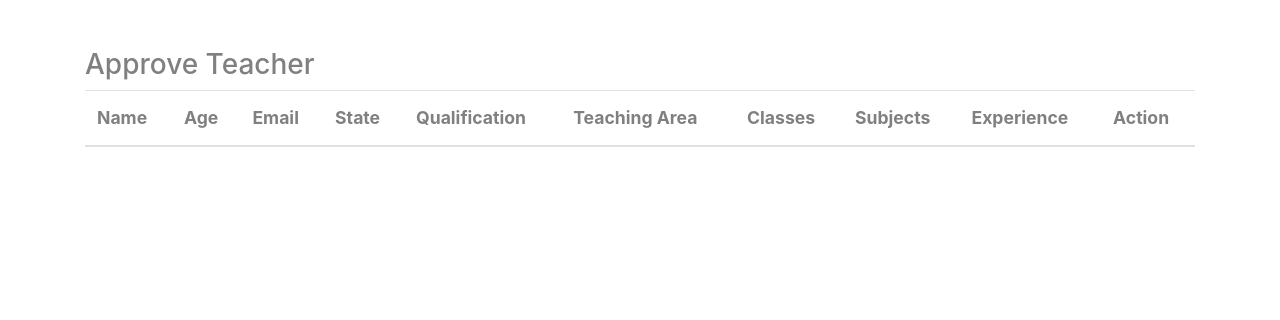
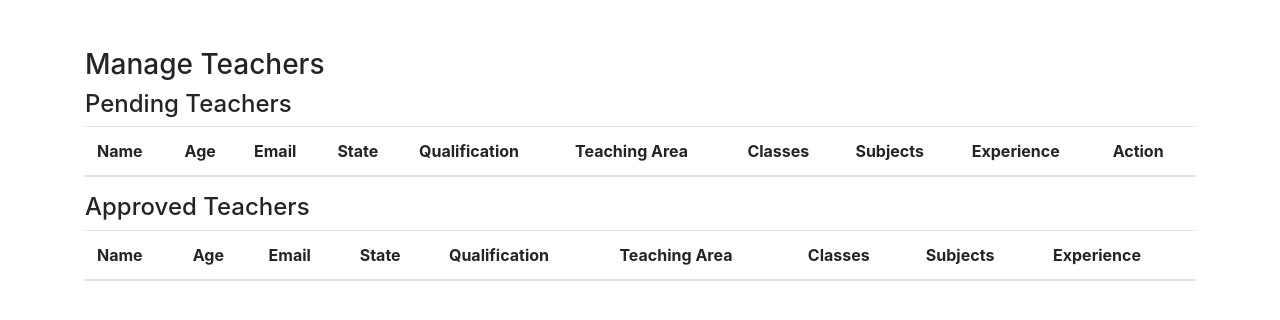
Before and after one commit to divyaantonty/virtual_classroom, a Django app: page /manage-teachers/ in a window 1280 px wide. Shown: the top 320 px of the page. Run offline with Django 5.2, Linux system fonts and the light colour scheme; data that the repository does not hold is empty; parts of the project's set-up code (start-up, migrations or seed data) failed here and were passed over; some libraries are stand-ins or nearby versions.

Commit message:
manage_teacher

```diff
--- a/myApp/templates/manage_teachers.html
+++ b/myApp/templates/manage_teachers.html
@@ -1,19 +1,19 @@
+<!-- templates/manage_teachers.html -->
+
 <!DOCTYPE html>
 <html lang="en">
-
 <head>
     <meta charset="UTF-8">
     <meta name="viewport" content="width=device-width, initial-scale=1.0">
     <title>Manage Teachers</title>
-
     {% load static %}
     <link rel="stylesheet" href="{% static 'css/bootstrap.min.css' %}">
-    <link rel="stylesheet" href="{% static 'css/style.css' %}">
 </head>
-
 <body>
     <div class="container mt-5">
-        <h3>Approve Teacher</h3>
+        <h3>Manage Teachers</h3>
+
+        <h4>Pending Teachers</h4>
         <table class="table">
             <thead>
                 <tr>
@@ -50,10 +50,41 @@
             </tbody>
         </table>
 
+        <h4>Approved Teachers</h4>
+        <table class="table">
+            <thead>
+                <tr>
+                    <th>Name</th>
+                    <th>Age</th>
+                    <th>Email</th>
+                    <th>State</th>
+                    <th>Qualification</th>
+                    <th>Teaching Area</th>
+                    <th>Classes</th>
+                    <th>Subjects</th>
+                    <th>Experience</th>
+                </tr>
+            </thead>
+            <tbody>
+                {% for teacher in approved_teachers %}
+                <tr>
+                    <td>{{ teacher.first_name }} {{ teacher.last_name }}</td>
+                    <td>{{ teacher.age }}</td>
+                    <td>{{ teacher.email }}</td>
+                    <td>{{ teacher.state }}</td>
+                    <td>{{ teacher.qualification }}</td>
+                    <td>{{ teacher.teaching_area }}</td>
+                    <td>{{ teacher.classes }}</td>
+                    <td>{{ teacher.subjects }}</td>
+                    <td>{{ teacher.experience }}</td>
+                </tr>
+                {% endfor %}
+            </tbody>
+        </table>
+
     </div>
 
     <script src="{% static 'js/jquery-3.3.1.min.js' %}"></script>
     <script src="{% static 'js/bootstrap.min.js' %}"></script>
 </body>
-
 </html>
--- a/myApp/urls.py
+++ b/myApp/urls.py
@@ -50,6 +50,7 @@ urlpatterns = [
 
     path('admin_dashboard/', views.admin_dashboard, name='admin_dashboard'),
     path('manage-students/', views.manage_students, name='manage_students'),
+    path('delete_student/<int:student_id>/', views.delete_student, name='delete_student'),
 
     path('manage-teachers/', views.manage_teachers, name='manage_teachers'),
     path('teachers/', views.teacher_list, name='teacher_list'),
--- a/myApp/views.py
+++ b/myApp/views.py
@@ -301,8 +301,26 @@ def admin_login(request):
 def admin_dashboard(request):
     return render(request, 'admin_dashboard.html')
 
+from django.shortcuts import render
+from .models import CustomUser
+
 def manage_students(request):
-    return render(request, 'manage_students.html')
+    students = CustomUser.objects.all()
+    students = CustomUser.objects.select_related('course').all()
+    return render(request, 'manage_students.html', {'students': students})
+
+from django.shortcuts import render, redirect, get_object_or_404
+from django.contrib import messages
+from .models import CustomUser
+
+def delete_student(request, student_id):
+    student = get_object_or_404(CustomUser, id=student_id)
+    if request.method == 'POST':
+        student.delete()
+        messages.success(request, 'Student deleted successfully.')
+        return redirect('manage_students')
+
+
 
 from django.contrib.auth import logout as auth_logout
 from django.shortcuts import redirect
@@ -373,11 +391,13 @@ import string
 
 def manage_teachers(request):
     pending_teachers = Teacher.objects.filter(status='pending')
-    all_teachers = Teacher.objects.all()
-    return render(request, 'manage_teachers.html', {
+    approved_teachers = Teacher.objects.filter(status='approved')
+
+    context = {
         'pending_teachers': pending_teachers,
-        'all_teachers': all_teachers,
-    })
+        'approved_teachers': approved_teachers,
+    }
+    return render(request, 'manage_teachers.html', context)
 
 from django.shortcuts import render, get_object_or_404, redirect
 from django.core.mail import send_mail
@@ -447,11 +467,18 @@ def approve_teacher(request, teacher_id):
     return render(request, 'approve_teacher.html', {'form': form, 'teacher': teacher})
 
 
+from django.shortcuts import render, redirect, get_object_or_404
+from .models import Teacher
+
 def reject_teacher(request, teacher_id):
     teacher = get_object_or_404(Teacher, id=teacher_id)
-    teacher.status = 'rejected'
-    teacher.save()
-    return redirect('approve_teacher')
+
+    if request.method == 'POST':
+        teacher.delete()  # Or you can set the status to 'pending'
+        return redirect('manage_teachers')  # Redirect after rejection
+
+    return render(request, 'reject_teacher.html', {'teacher': teacher})
+
 
 def remove_teacher(request, teacher_id):
     teacher = get_object_or_404(Teacher, id=teacher_id)
```
Also changed, not shown: myApp/templates/manage_students.html (+57 -19 lines), myApp/templates/reject_teacher.html (added, +25 -0 lines).
